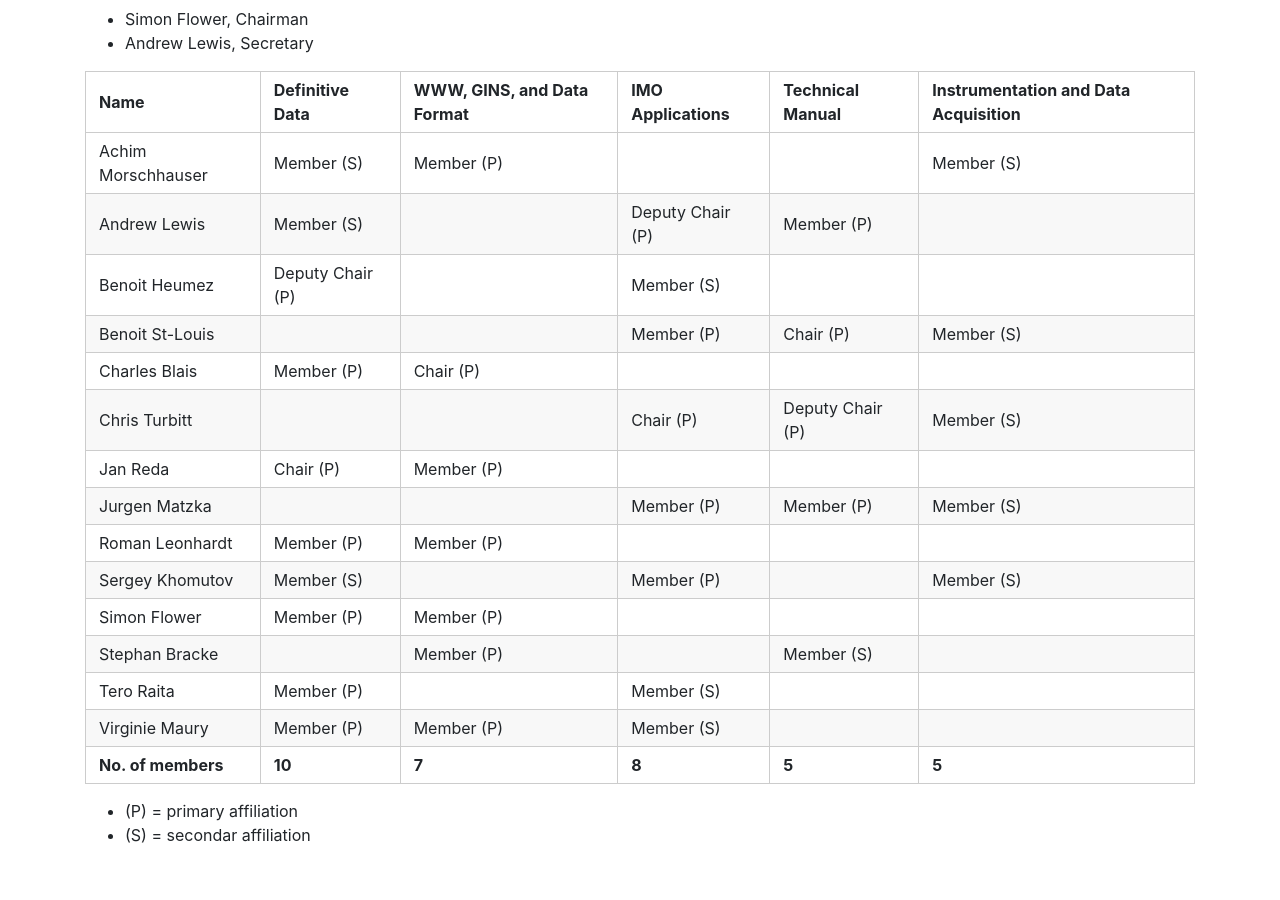
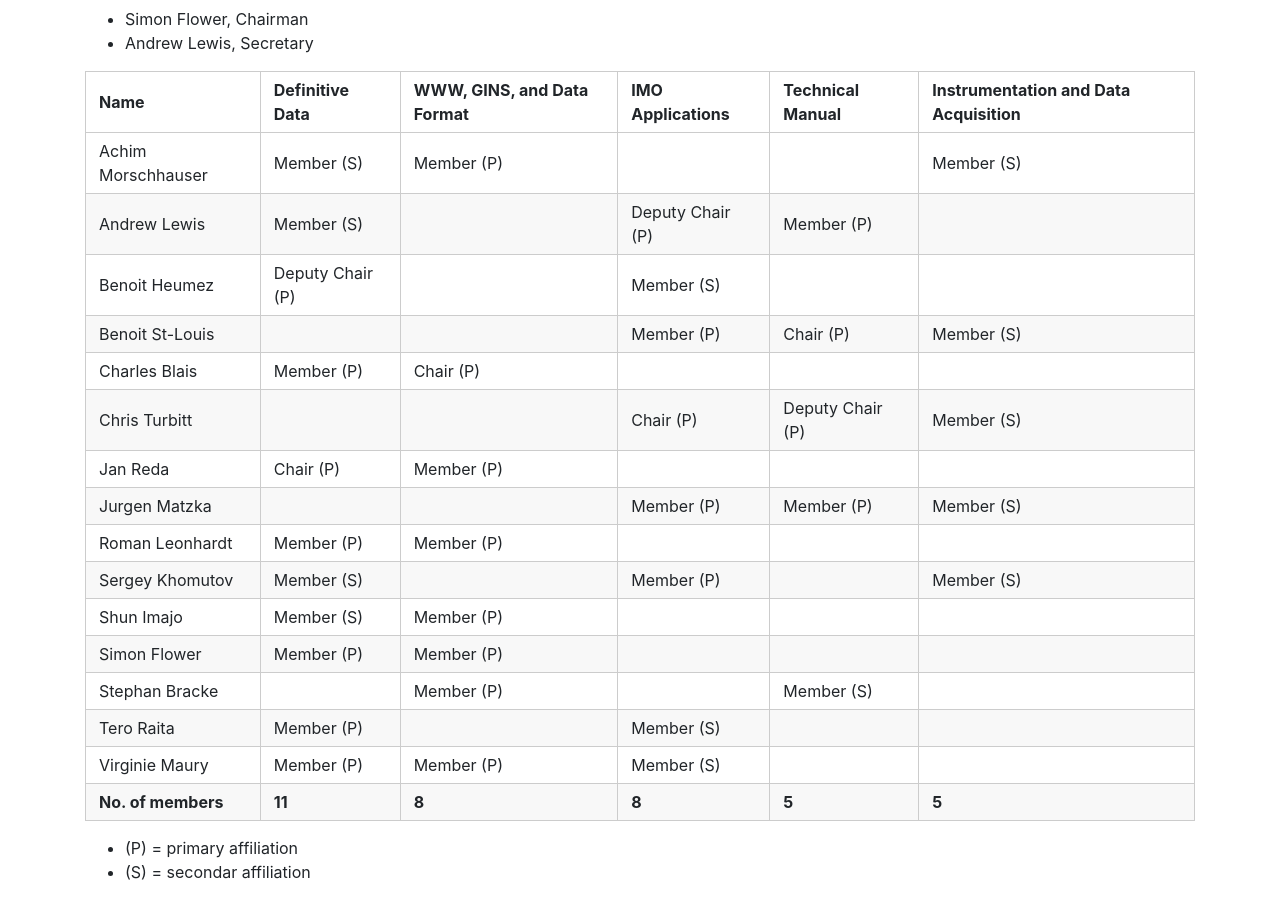
Before and after one commit to INTERMAGNET/intermagnet.github.io, a Jekyll site: the page built from structure.md, in a window 1280 px wide and 900 px high, scrolled down 668 px. Built offline with Jekyll 4.4.1, drawn with Linux system fonts in a browser that asks for light colours; before the commit the page ends 1531 px from its top, so only the background shows below that.

Commit message:
Add Shun Imajo to Opscom

```diff
--- a/structure.md
+++ b/structure.md
@@ -32,11 +32,12 @@ The Operations Committee advises the Executive Council on the technical issues t
 | Jurgen Matzka | | | Member (P) | Member (P) | Member (S) |
 | Roman Leonhardt | Member (P) | Member (P) | | | |
 | Sergey Khomutov | Member (S) | | Member (P) | | Member (S) |
+| Shun Imajo | Member (S) | Member (P) | | | |
 | Simon Flower | Member (P) | Member (P) | | | |
 | Stephan Bracke | | Member (P) | | Member (S) | |
 | Tero Raita | Member (P) | | Member (S) | | |
 | Virginie Maury | Member (P) | Member (P) | Member (S) | | |
-| **No. of members** | **10** | **7** | **8** | **5** | **5** |
+| **No. of members** | **11** | **8** | **8** | **5** | **5** |
 
 - (P) = primary affiliation
 - (S) = secondar affiliation
```
Also changed, not shown: contacts.md (+1 -0 lines).
